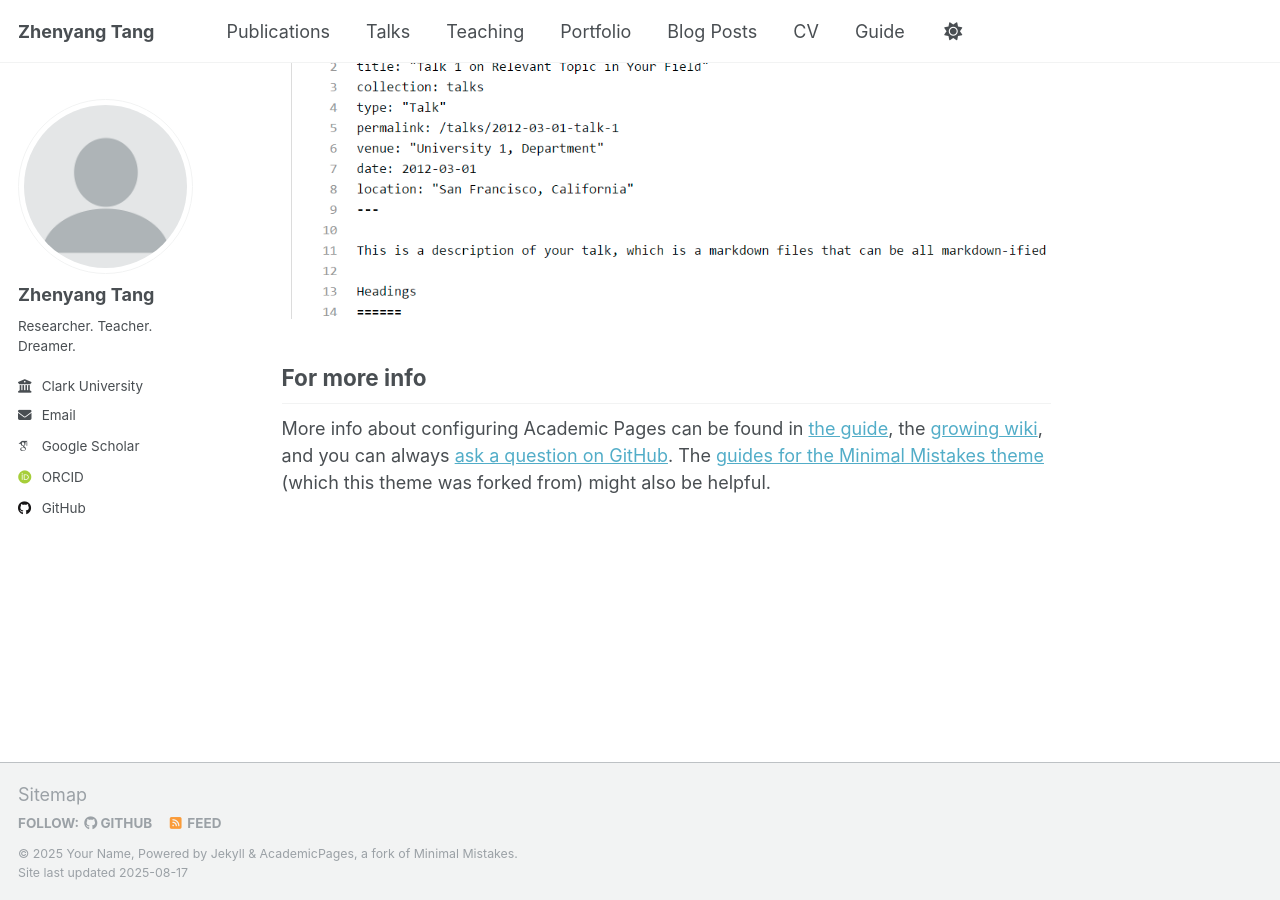
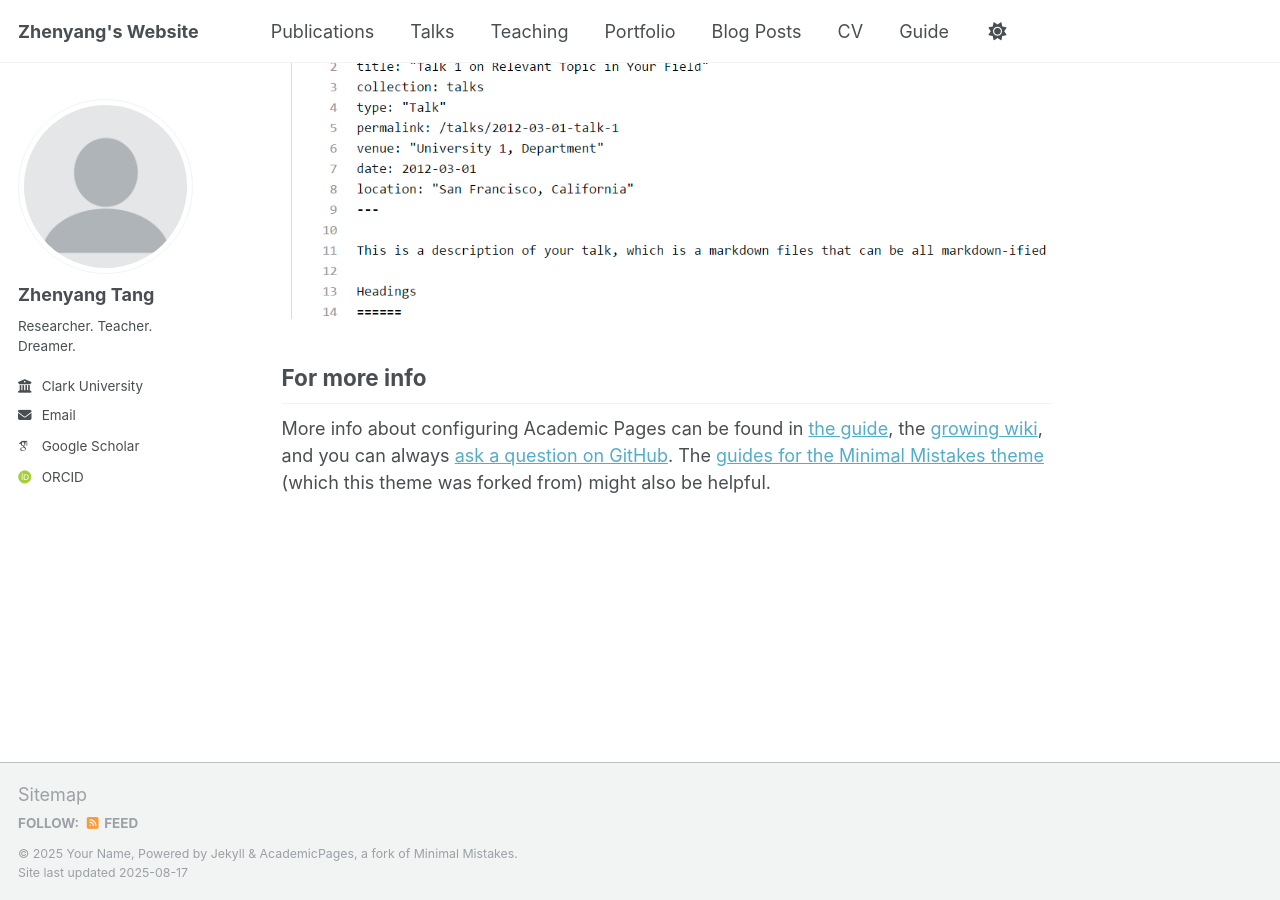
Before and after one commit to zhenyang-tang/zhenyang-tang.github.io, a Jekyll site: the page built from _pages/about.md, in a window 1280 px wide and 900 px high, scrolled down 2880 px. Built offline with Jekyll 4.4.1, drawn with Linux system fonts in a browser that asks for light colours; some web fonts are replaced; a script that is not in the unit is left out.

Commit message:
Update _config.yml

```diff
--- a/_config.yml
+++ b/_config.yml
@@ -9,11 +9,11 @@
 # Basic Site Settings
 locale                   : "en-US"
 site_theme               : "default"
-title                    : "Zhenyang Tang"
+title                    : "Zhenyang's Website"
 title_separator          : "-"
 name                     : &name "Your Name"
 description              : &description "personal description"
-url                      : https://academicpages.github.io # the base hostname & protocol for your site e.g. "https://[your GitHub username].github.io" or if you already have some other page hosted on Github then use "https://[your GitHub username].github.io/[Your Repo Name]"
+url                      : https://zhenyang-tang.github.io
 baseurl                  : "" # the subpath of your site, e.g. "/blog"
 repository               : "academicpages/academicpages.github.io"
 
@@ -24,10 +24,8 @@ author:
   # Biographic information
   avatar           : "profile.png"
   name             : "Zhenyang Tang"
-  pronouns         : # example: "she/her"
   bio              : "Researcher. Teacher. Dreamer."
   employer         : "Clark University"
-  uri              : # URL
   email            : "zhenyang.tang@gmail.com"
 
   # Academic websites
@@ -44,7 +42,7 @@ author:
   bitbucket        : # Username - Update with your username on the site
   codepen          : # Username
   dribbble         : # Username
-  github           : "academicpages"
+  github           : # Username
   kaggle           : # Username
   stackoverflow    : # User number or user number and name (i.e., use "1" or "1/jeff-atwood")
 
```
